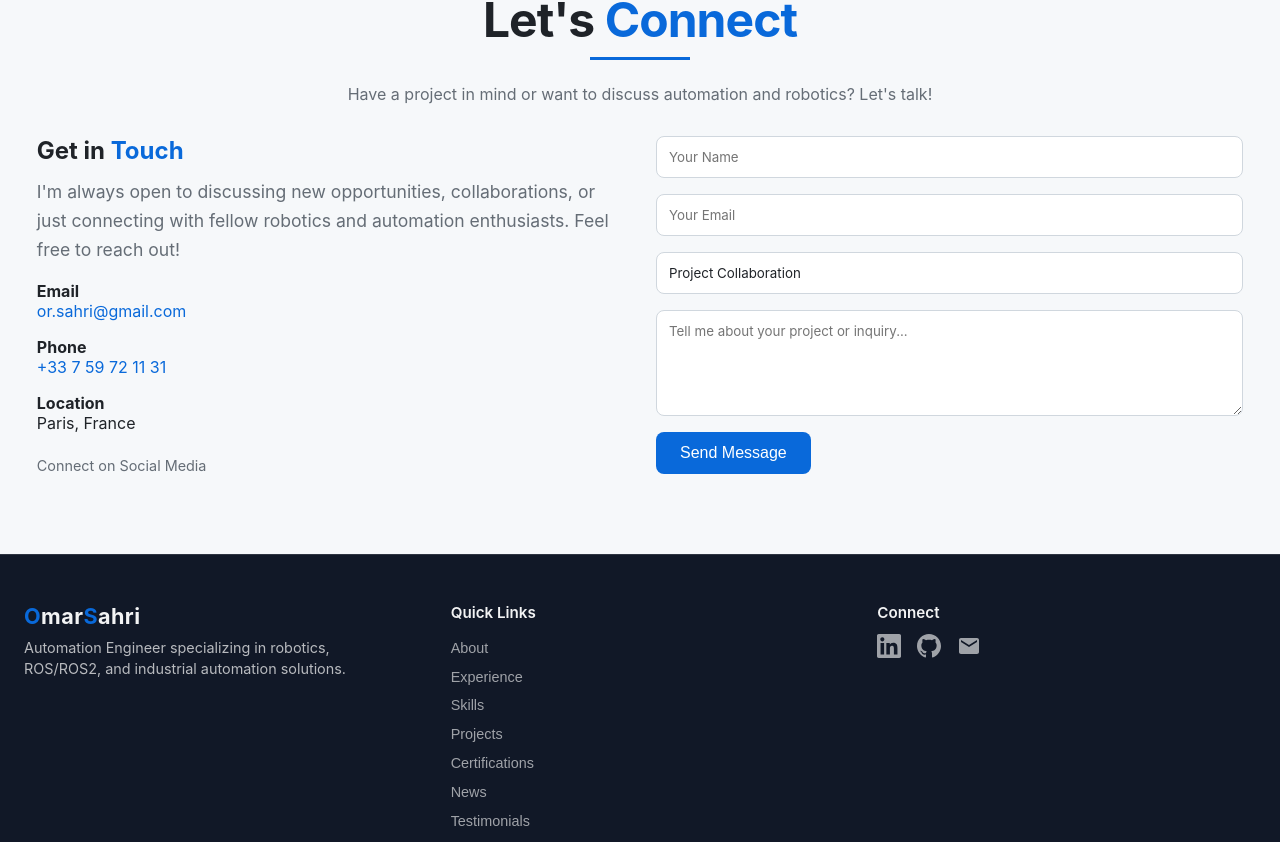
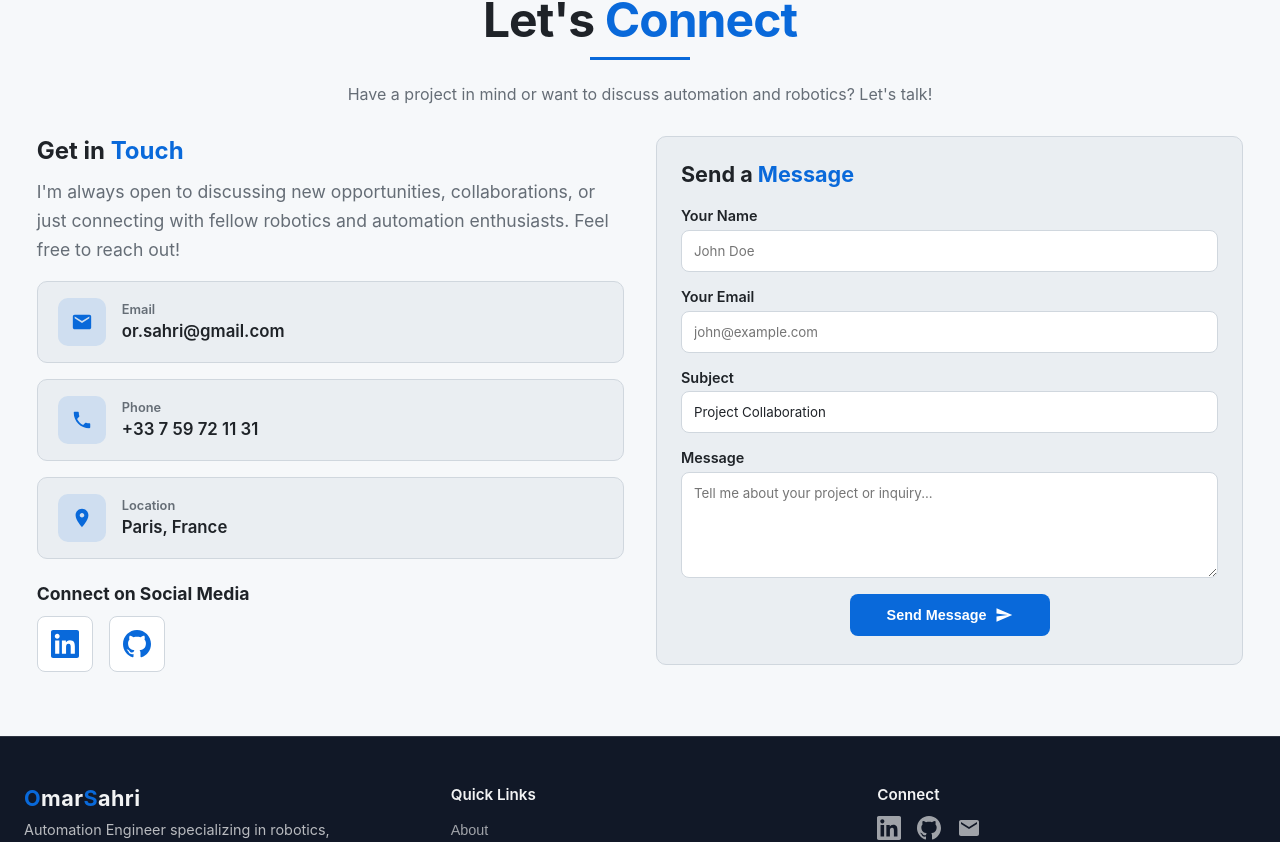
Before and after one commit to omarsahri/portfoliojs, a React (Vite) app: page / in a window 1280 px wide. Shown: the part 6519-7361 px from the top of the page. Built offline with nearby package versions, Linux system fonts and the light colour scheme.

Commit message:
Fix badge section with contact section

```diff
--- a/src/App.css
+++ b/src/App.css
@@ -1231,17 +1231,132 @@ section:nth-of-type(even) .about-me-picture {
   margin-bottom: 1rem;
 }
 
-.contact-info a {
+.contact-info a.contact-info-box {
+  color: inherit;
+  text-decoration: none;
+}
+
+.contact-info a.contact-info-box:hover { text-decoration: none; }
+
+.contact-info-box {
+  display: flex;
+  align-items: center;
+  gap: 1rem;
+  margin-bottom: 1rem;
+  padding: 1rem 1.25rem;
+  background: var(--bg-elevated);
+  border: 1px solid var(--border);
+  border-radius: 10px;
+  transition: border-color 0.2s, box-shadow 0.2s;
+  text-decoration: none;
+  color: inherit;
+}
+
+.contact-info-box:hover {
+  border-color: var(--accent);
+  box-shadow: 0 4px 12px rgba(9, 105, 218, 0.2);
+}
+
+.contact-info-box-icon {
+  flex-shrink: 0;
+  display: flex;
+  align-items: center;
+  justify-content: center;
+  width: 48px;
+  height: 48px;
+  background: rgba(9, 105, 218, 0.12);
+  color: var(--accent);
+  border-radius: 10px;
+}
+
+.contact-info-box-text {
+  display: flex;
+  flex-direction: column;
+  gap: 0.2rem;
+  min-width: 0;
+}
+
+.contact-info-box-label {
+  display: block;
+  font-size: 0.8rem;
+  font-weight: 600;
+  color: var(--text-muted);
+  text-transform: none;
+}
+
+.contact-info-box-value {
+  display: block;
+  font-size: 1.05rem;
+  font-weight: 600;
+  color: var(--text);
+}
+
+.contact-info a:not(.contact-info-box) {
   color: var(--accent);
   text-decoration: none;
 }
 
-.contact-info a:hover { text-decoration: underline; }
+.contact-info a:not(.contact-info-box):hover { text-decoration: underline; }
 
 .connect-social {
   margin-top: 1.5rem !important;
+  margin-bottom: 0.75rem !important;
+  font-size: 1.1rem;
+  font-weight: 700;
+  color: var(--text);
+}
+
+.contact-social-links {
+  display: flex;
+  gap: 1rem;
+  align-items: center;
+}
+
+.contact-social-link {
+  display: inline-flex;
+  align-items: center;
+  justify-content: center;
+  width: 56px;
+  height: 56px;
+  background: var(--bg-card);
+  border: 1px solid var(--border);
+  border-radius: 8px;
+  color: var(--text-muted);
+  transition: border-color 0.2s, box-shadow 0.2s, color 0.2s;
+}
+
+.contact-social-link:hover {
+  border-color: var(--accent);
+  box-shadow: 0 4px 12px rgba(9, 105, 218, 0.2);
+  color: var(--accent);
+}
+
+.contact-social-link svg {
+  display: block;
+  width: 28px;
+  height: 28px;
+}
+
+.contact-form-box {
+  background: var(--bg-elevated);
+  border: 1px solid var(--border);
+  border-radius: 10px;
+  padding: 1.5rem 1.5rem 1.75rem;
+}
+
+.contact-form-title {
+  margin: 0 0 1.25rem;
+  font-size: 1.35rem;
+  font-weight: 700;
+  color: var(--text);
+}
+
+.contact-form-label {
+  display: block;
+  margin-bottom: 0.35rem;
   font-size: 0.9rem;
-  color: var(--text-muted);
+  font-weight: 600;
+  color: var(--text);
 }
 
 .contact-form input,
@@ -1258,6 +1373,26 @@ section:nth-of-type(even) .about-me-picture {
 }
 
 .contact-form textarea { resize: vertical; min-height: 100px; }
+
+.contact-form {
+  display: flex;
+  flex-direction: column;
+}
+
+.contact-form-submit {
+  display: inline-flex;
+  align-items: center;
+  justify-content: center;
+  gap: 0.5rem;
+  align-self: center;
+  min-width: 200px;
+  font-size: 0.9rem;
+  font-weight: 700;
+}
+
+.contact-form-submit-icon {
+  flex-shrink: 0;
+}
 
 .contact-form-status {
   margin: 0.75rem 0 0;
--- a/src/App.jsx
+++ b/src/App.jsx
@@ -276,26 +276,26 @@ function App() {
               <div className="cert-badge-icon" aria-hidden>
                 <svg viewBox="0 0 64 80" fill="none" xmlns="http://www.w3.org/2000/svg">
                   <defs>
-                    <linearGradient id="cert-badge-gold" x1="0%" y1="0%" x2="0%" y2="100%">
+                    <linearGradient id={`cert-badge-gold-${i}`} x1="0%" y1="0%" x2="0%" y2="100%">
                       <stop offset="0%" stopColor="#f5e6a8"/>
                       <stop offset="40%" stopColor="#e8c84a"/>
                       <stop offset="100%" stopColor="#c9a227"/>
                     </linearGradient>
-                    <linearGradient id="cert-badge-ribbon" x1="0%" y1="0%" x2="100%" y2="0%">
+                    <linearGradient id={`cert-badge-ribbon-${i}`} x1="0%" y1="0%" x2="100%" y2="0%">
                       <stop offset="0%" stopColor="#d4af37"/>
                       <stop offset="50%" stopColor="#f0d050"/>
                       <stop offset="100%" stopColor="#d4af37"/>
                     </linearGradient>
                   </defs>
                   {/* Serrated circular medal (24 peaks) */}
-                  <path d="M58 32L52.3 37.4 54.5 45 46.8 46.8 42.5 54.5 37.4 52.3 32 58 26.6 52.3 21.5 54.5 17.2 46.8 9.5 45 11.7 37.4 6 32 11.7 26.6 9.5 19 17.2 17.2 21.5 9.5 26.6 10.7 32 6 37.4 10.7 42.5 9.5 46.8 17.2 54.5 19 52.3 26.6Z" fill="url(#cert-badge-gold)" stroke="#b8961e" strokeWidth="0.6" strokeLinejoin="round"/>
+                  <path d="M58 32L52.3 37.4 54.5 45 46.8 46.8 42.5 54.5 37.4 52.3 32 58 26.6 52.3 21.5 54.5 17.2 46.8 9.5 45 11.7 37.4 6 32 11.7 26.6 9.5 19 17.2 17.2 21.5 9.5 26.6 10.7 32 6 37.4 10.7 42.5 9.5 46.8 17.2 54.5 19 52.3 26.6Z" fill={`url(#cert-badge-gold-${i})`} stroke="#b8961e" strokeWidth="0.6" strokeLinejoin="round"/>
                   {/* Inner smooth circle */}
-                  <circle cx="32" cy="32" r="16" fill="url(#cert-badge-gold)" stroke="#b8961e" strokeWidth="0.5"/>
+                  <circle cx="32" cy="32" r="16" fill={`url(#cert-badge-gold-${i})`} stroke="#b8961e" strokeWidth="0.5"/>
                   {/* Dotted border ring */}
                   <circle cx="32" cy="32" r="20" fill="none" stroke="#b8961e" strokeWidth="0.8" strokeDasharray="2 2.5" opacity="0.9"/>
                   {/* Two hanging ribbons */}
-                  <rect x="24" y="56" width="6" height="20" rx="1.5" fill="url(#cert-badge-ribbon)" stroke="#b8961e" strokeWidth="0.4"/>
-                  <rect x="34" y="56" width="6" height="20" rx="1.5" fill="url(#cert-badge-ribbon)" stroke="#b8961e" strokeWidth="0.4"/>
+                  <rect x="24" y="56" width="6" height="20" rx="1.5" fill={`url(#cert-badge-ribbon-${i})`} stroke="#b8961e" strokeWidth="0.4"/>
+                  <rect x="34" y="56" width="6" height="20" rx="1.5" fill={`url(#cert-badge-ribbon-${i})`} stroke="#b8961e" strokeWidth="0.4"/>
                 </svg>
               </div>
               <h4 className="cert-name">{c.name}</h4>
@@ -375,33 +375,71 @@ function App() {
           <div className="contact-info">
             <h3 className="contact-touch-title">Get in <span className="title-accent">Touch</span></h3>
             <p className="contact-blurb">{portfolio.contactBlurb}</p>
-            <p><strong>Email</strong><br /><a href={`mailto:${portfolio.email}`}>{portfolio.email}</a></p>
-            <p><strong>Phone</strong><br /><a href={`tel:${portfolio.phone.replace(/\s/g, '')}`}>{portfolio.phone}</a></p>
-            <p><strong>Location</strong><br />{portfolio.location}</p>
+            <a href={`mailto:${portfolio.email}`} className="contact-info-box">
+              <span className="contact-info-box-icon">
+                <svg width="22" height="22" viewBox="0 0 24 24" fill="currentColor" aria-hidden><path d="M20 4H4c-1.1 0-1.99.9-1.99 2L2 18c0 1.1.9 2 2 2h16c1.1 0 2-.9 2-2V6c0-1.1-.9-2-2-2zm0 4l-8 5-8-5V6l8 5 8-5v2z"/></svg>
+              </span>
+              <span className="contact-info-box-text">
+                <span className="contact-info-box-label">Email</span>
+                <span className="contact-info-box-value">{portfolio.email}</span>
+              </span>
+            </a>
+            <a href={`tel:${portfolio.phone.replace(/\s/g, '')}`} className="contact-info-box">
+              <span className="contact-info-box-icon">
+                <svg width="22" height="22" viewBox="0 0 24 24" fill="currentColor" aria-hidden><path d="M6.62 10.79c1.44 2.83 3.76 5.14 6.59 6.59l2.2-2.2c.27-.27.67-.36 1.02-.24 1.12.37 2.33.57 3.57.57.55 0 1 .45 1 1V20c0 .55-.45 1-1 1-9.39 0-17-7.61-17-17 0-.55.45-1 1-1h3.5c.55 0 1 .45 1 1 0 1.25.2 2.45.57 3.57.11.35.03.74-.25 1.02l-2.2 2.2z"/></svg>
+              </span>
+              <span className="contact-info-box-text">
+                <span className="contact-info-box-label">Phone</span>
+                <span className="contact-info-box-value">{portfolio.phone}</span>
+              </span>
+            </a>
+            <div className="contact-info-box">
+              <span className="contact-info-box-icon">
+                <svg width="22" height="22" viewBox="0 0 24 24" fill="currentColor" aria-hidden><path d="M12 2C8.13 2 5 5.13 5 9c0 5.25 7 13 7 13s7-7.75 7-13c0-3.87-3.13-7-7-7zm0 9.5c-1.38 0-2.5-1.12-2.5-2.5s1.12-2.5 2.5-2.5 2.5 1.12 2.5 2.5-1.12 2.5-2.5 2.5z"/></svg>
+              </span>
+              <span className="contact-info-box-text">
+                <span className="contact-info-box-label">Location</span>
+                <span className="contact-info-box-value">{portfolio.location}</span>
+              </span>
+            </div>
             <p className="connect-social">Connect on Social Media</p>
+            <div className="contact-social-links">
+              <a href={portfolio.linkedin || '#'} target="_blank" rel="noopener noreferrer" aria-label="LinkedIn" className="contact-social-link">
+                <svg width="28" height="28" viewBox="0 0 24 24" fill="currentColor" aria-hidden><path d="M20.447 20.452h-3.554v-5.569c0-1.328-.027-3.037-1.852-3.037-1.853 0-2.136 1.445-2.136 2.939v5.667H9.351V9h3.414v1.561h.046c.477-.9 1.637-1.85 3.37-1.85 3.601 0 4.267 2.37 4.267 5.455v6.286zM5.337 7.433c-1.144 0-2.063-.926-2.063-2.065 0-1.138.92-2.063 2.063-2.063 1.14 0 2.064.925 2.064 2.063 0 1.139-.925 2.065-2.064 2.065zm1.782 13.019H3.555V9h3.564v11.452zM22.225 0H1.771C.792 0 0 .774 0 1.729v20.542C0 23.227.792 24 1.771 24h20.451C23.2 24 24 23.227 24 22.271V1.729C24 .774 23.2 0 22.222 0h.003z"/></svg>
+              </a>
+              <a href={portfolio.github || '#'} target="_blank" rel="noopener noreferrer" aria-label="GitHub" className="contact-social-link">
+                <svg width="28" height="28" viewBox="0 0 24 24" fill="currentColor" aria-hidden><path d="M12 0c-6.626 0-12 5.373-12 12 0 5.302 3.438 9.8 8.207 11.387.599.111.793-.261.793-.577v-2.234c-3.338.726-4.033-1.416-4.033-1.416-.546-1.387-1.333-1.756-1.333-1.756-1.089-.745.083-.729.083-.729 1.205.084 1.839 1.237 1.839 1.237 1.07 1.834 2.807 1.304 3.492.997.107-.775.418-1.305.762-1.604-2.665-.305-5.467-1.334-5.467-5.931 0-1.311.469-2.381 1.236-3.221-.124-.303-.535-1.524.117-3.176 0 0 1.008-.322 3.301 1.23.957-.266 1.983-.399 3.003-.404 1.02.005 2.047.138 3.006.404 2.291-1.552 3.297-1.23 3.297-1.23.653 1.653.242 2.874.118 3.176.77.84 1.235 1.911 1.235 3.221 0 4.609-2.807 5.624-5.479 5.921.43.372.823 1.102.823 2.222v3.293c0 .319.192.694.801.576 4.765-1.589 8.199-6.086 8.199-11.386 0-6.627-5.373-12-12-12z"/></svg>
+              </a>
+            </div>
           </div>
-          <form className="contact-form" onSubmit={handleContactSubmit}>
+          <div className="contact-form-box">
+            <form className="contact-form" onSubmit={handleContactSubmit}>
+            <h3 className="contact-form-title">Send a <span className="title-accent">Message</span></h3>
+            <label className="contact-form-label">Your Name</label>
             <input
-              placeholder="Your Name"
+              placeholder="John Doe"
               value={contactName}
               onChange={(e) => setContactName(e.target.value)}
               disabled={contactLoading}
               required
             />
+            <label className="contact-form-label">Your Email</label>
             <input
               type="email"
-              placeholder="Your Email"
+              placeholder="john@example.com"
               value={contactEmail}
               onChange={(e) => setContactEmail(e.target.value)}
               disabled={contactLoading}
               required
             />
+            <label className="contact-form-label">Subject</label>
             <input
-              placeholder="Subject"
+              placeholder="Project Collaboration"
               value={contactSubject}
               onChange={(e) => setContactSubject(e.target.value)}
               disabled={contactLoading}
             />
+            <label className="contact-form-label">Message</label>
             <textarea
               placeholder="Tell me about your project or inquiry..."
               rows={5}
@@ -410,8 +448,13 @@ function App() {
               disabled={contactLoading}
               required
             />
-            <button type="submit" className="btn btn-primary" disabled={contactLoading}>
-              {contactLoading ? 'Sending...' : 'Send Message'}
+            <button type="submit" className="btn btn-primary contact-form-submit" disabled={contactLoading}>
+              {contactLoading ? 'Sending...' : (
+                <>
+                  Send Message
+                  <svg className="contact-form-submit-icon" width="18" height="18" viewBox="0 0 24 24" fill="currentColor" aria-hidden><path d="M2.01 21L23 12 2.01 3 2 10l15 2-15 2z"/></svg>
+                </>
+              )}
             </button>
             {contactStatus === 'success' && (
               <p className="contact-form-status contact-form-status--success">Message sent! I&apos;ll get back to you soon.</p>
@@ -419,7 +462,8 @@ function App() {
             {contactStatus === 'error' && (
               <p className="contact-form-status contact-form-status--error">Something went wrong. Try emailing me directly.</p>
             )}
-          </form>
+            </form>
+          </div>
         </div>
       </section>
 
```
